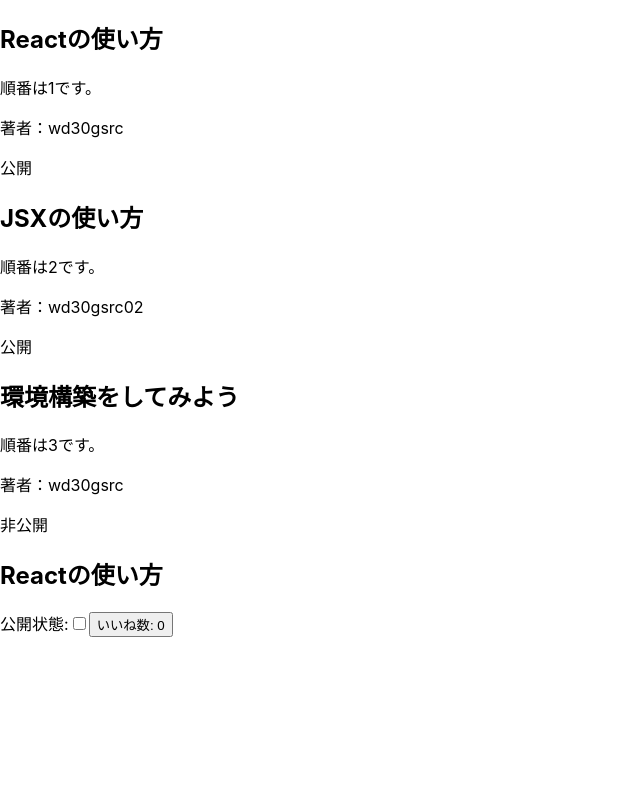
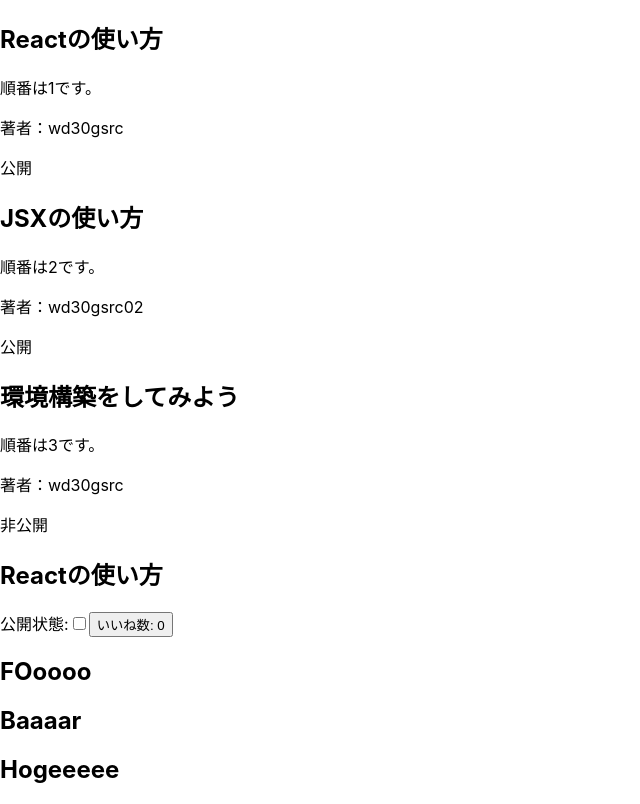
Before and after one commit to tatenodev/react-tutorial-01, a React (Create React App) app: page / in a window 1280 px wide. Shown: the whole page, without its empty margins (0-640 px from the left). Built offline with nearby package versions, Linux system fonts and the light colour scheme.

Commit message:
import/exportでモジュール復習

```diff
--- a/src/Blog02.jsx
+++ b/src/Blog02.jsx
@@ -1,5 +1,12 @@
 import React from 'react';
 import Article02 from './Article02';
+// import {Foo, Bar} from './components/FooBar';
+import * as FooBar from './components/FooBar';
+import Hoge from './components/Hoge'
+
+// 別名import
+// import * as AnotherName from './Article'
+// import {Foo as MyFoo} from './FooBar
 
 class Blog02 extends React.Component {
   constructor(props) {
@@ -48,6 +55,11 @@
           toggle={() => this.togglePublished()}
           count={this.state.count}
         />
+        {/* <Foo /> */}
+        {/* <Bar /> */}
+        <FooBar.Foo />
+        <FooBar.Bar />
+        <Hoge />
       </React.Fragment>
     )
   }
--- /dev/null
+++ b/src/components/FooBar.jsx
@@ -0,0 +1,13 @@
+import React from 'react'
+
+export function Foo() {
+  return(
+    <h2>FOoooo</h2>
+  )
+}
+
+export const Bar = () => {
+  return(
+    <h2>Baaaar</h2>
+  )
+}
--- /dev/null
+++ b/src/components/Hoge.jsx
@@ -0,0 +1,9 @@
+import React from 'react'
+
+export default class Hoge extends React.Component {
+  render() {
+    return(
+      <h2>Hogeeeee</h2>
+    )
+  }
+}
```
